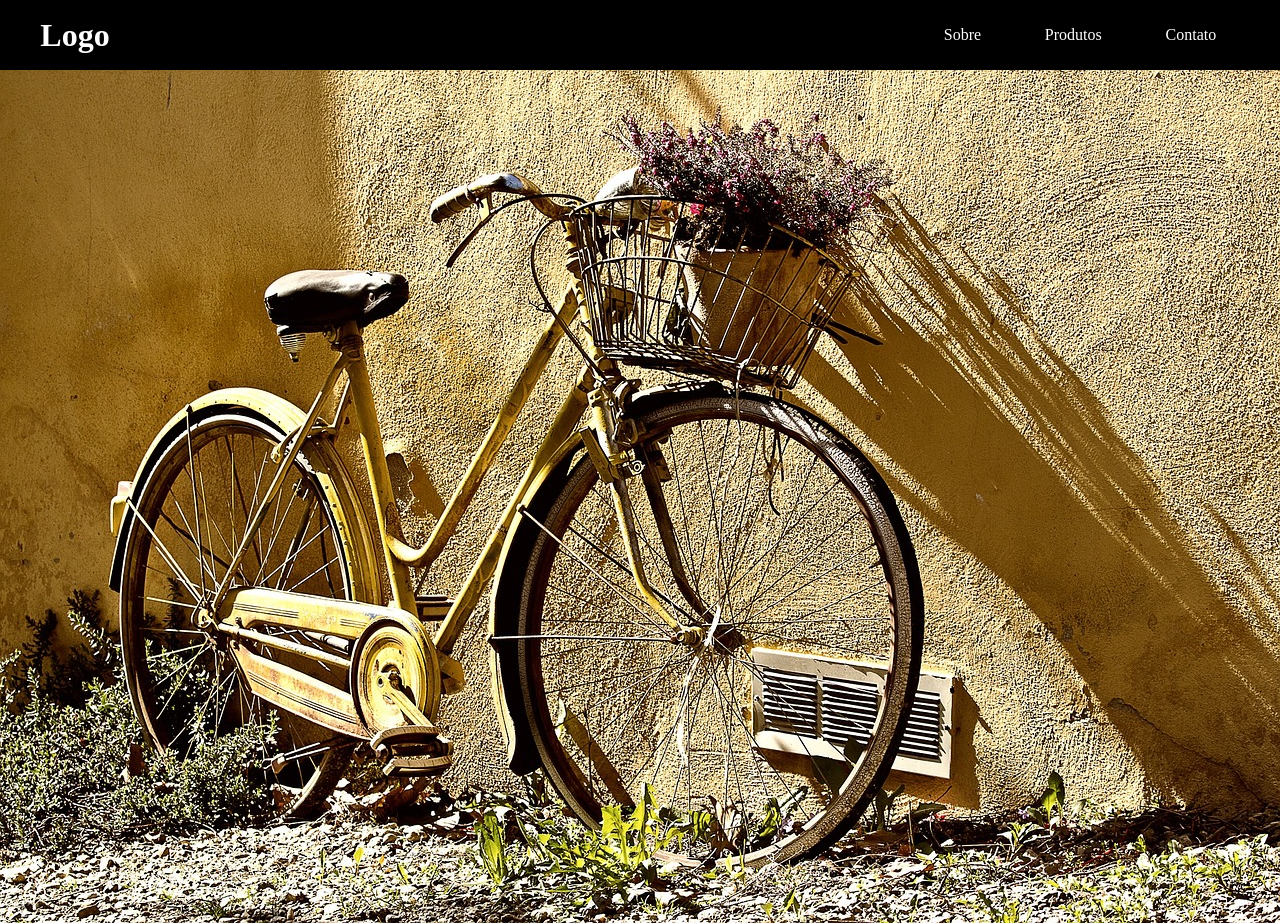
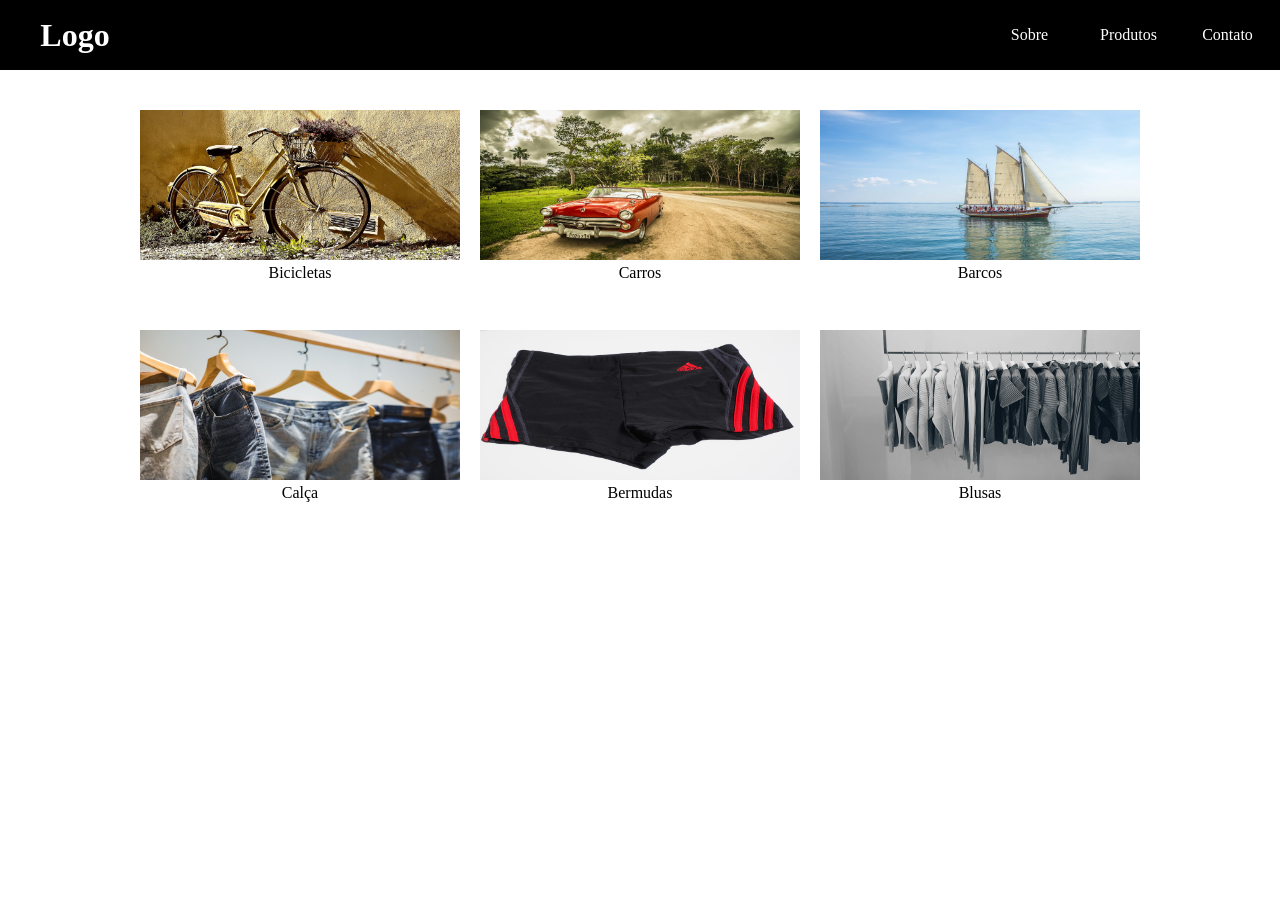
Before and after one commit to juliocesarw/Desenvolvimento-Web-1, a plain HTML site: page atividade-layout-flexbox/index.html in a window 1280 px wide. Shown: the top 923 px of the page. After the commit the page ends 800 px from the top, so only its background shows below. Drawn offline with Linux system fonts and the light colour scheme.

Commit message:
desafio flexbox 1

```diff
--- /dev/null
+++ b/atividade-layout-flexbox/estilo.css
@@ -0,0 +1,86 @@
+*{
+    box-sizing: border-box;
+    margin: 0px;
+}
+
+header{
+    width: 100%;
+    height: 70px;
+    display: flex;
+    justify-content: space-between;
+    background-color: black;
+}
+
+.logo-cabecalho{
+    width: 150px;
+    text-align: center;
+}
+
+.menu-cabecalho{
+    width: 300px;
+    display: flex;
+}
+
+.menu-cabecalho a{
+    text-decoration: none;
+    width: 33%;
+}
+
+a{
+    text-decoration: none;
+}
+
+a:hover{
+    background-color: white;
+    color: black
+}
+
+h1, a{
+    color: white;
+    line-height: 70px;
+    text-align: center;
+}
+
+/* body */
+
+main{
+    display: flex;
+    align-items: flex-start;
+}
+
+.container-pai{
+    display: flex;
+    width: 1000px;
+    height: 400px;
+    flex-wrap: wrap;
+    gap: 20px;
+    margin: 40px auto;
+    /* border: 1px solid green; */
+    justify-content: center;
+    align-content: space-between;
+}
+
+.container-pai div{
+    width: 320px;
+    height: 180px;
+    text-align: center;
+}
+
+img{
+    width: 320px;
+    height: 150px;
+}
+
+@media (max-width: 1000px){
+    .container-pai{
+        width: 660px;
+        height: 620px;
+    }
+}
+
+@media (max-width: 660px){
+    .container-pai{
+        width: 320px;
+        height: 1280px;
+    }
+}
--- a/atividade-layout-flexbox/index.html
+++ b/atividade-layout-flexbox/index.html
@@ -1,40 +1,45 @@
 <!DOCTYPE html>
-<html lang="en">
+<html lang="pt-br">
 <head>
     <meta charset="UTF-8">
     <meta name="viewport" content="width=device-width, initial-scale=1.0">
-    <link rel="stylesheet" href="style.css">
+    <link rel="stylesheet" href="estilo.css">
     <title>Document</title>
 </head>
 <body>
-    <div class="cabecalho">
-        <div class="cabecalho-logo">
+    <header>
+        <div class="logo-cabecalho">
             <h1>Logo</h1>
         </div>
         <div class="menu-cabecalho">
-            <div><a href="">Sobre</a></div>
-            <div><a href="">Produtos</a></div>
-            <div><a href="">Contato</a></div>
+            <a href="">Sobre</a>
+            <a href="">Produtos</a>
+            <a href="">Contato</a>
         </div>
-    </div>
-    <div class="body">
+    </header>
 
-        <div class="container1">
-            <div class="div-img">
-                <img src="imagens/bike.jpg" alt="">
+    <main>
+        <div class="container-pai">
+            <div><img src="imagens/bike.jpg" alt="">
+                <p>Bicicletas</p>
             </div>
-            <div class="div-img">
-                <img src="imagens/carro.jpg" alt="">
+            <div><img src="imagens/carro.jpg" alt="">
+                <p>Carros</p>
             </div>
-            <div class="div-img">
-                <img src="imagens/barco.jpg" alt="">
+            <div><img src="imagens/barco.jpg" alt="">
+                <p>Barcos</p>
+            </div>
+            <div><img src="imagens/calca.jpg" alt="">
+                <p>Calça</p>
+            </div>
+            <div><img src="imagens/bermuda.jpg" alt="">
+                <p>Bermudas</p>
+            </div>
+            <div><img src="imagens/blouse-2597205_1280.jpg" alt="">
+                <p>Blusas</p>
             </div>
         </div>
-        <div class="container2"></div>
-
-
-
-    </div>
+    </main>
 
 </body>
 </html>
--- a/atividade-layout-flexbox/style.css
+++ /dev/null
@@ -1,51 +0,0 @@
-*{
-    box-sizing: border-box;
-    margin: 0px;
-    /* border: solid purple 1px; */
-}
-
-.cabecalho{
-    height: 70px;
-    display: flex;
-    justify-content: space-between;
-    background-color: black;
-}
-
-.menu-cabecalho{
-    width: 400px;
-    display: flex;
-    justify-content: space-evenly;
-    text-align: center;
-}
-
-.cabecalho-logo{
-    width: 150px;
-    display: flex;
-    justify-content: center;
-
-}
-
-.menu-cabecalho, .cabecalho-logo{
-    line-height: 70px;
-}
-
-a{
-    text-decoration: none;
-    color: white;
-}
-
-h1{
-    color: white;
-}
-
-@media (max-width: 430px){
-    .menu-cabecalho{
-        width: 300px;
-        display: flex;
-        justify-content: space-evenly;
-        text-align: center;
-    }
-    .cabecalho-logo{
-        width: 150px;
-    }
-}
```
